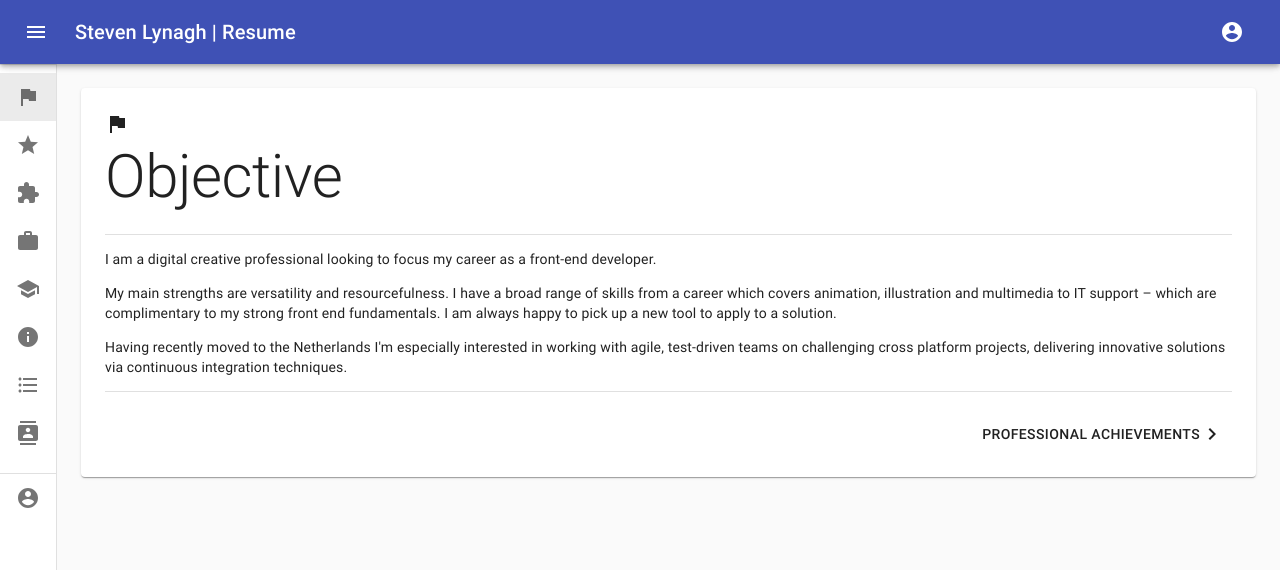
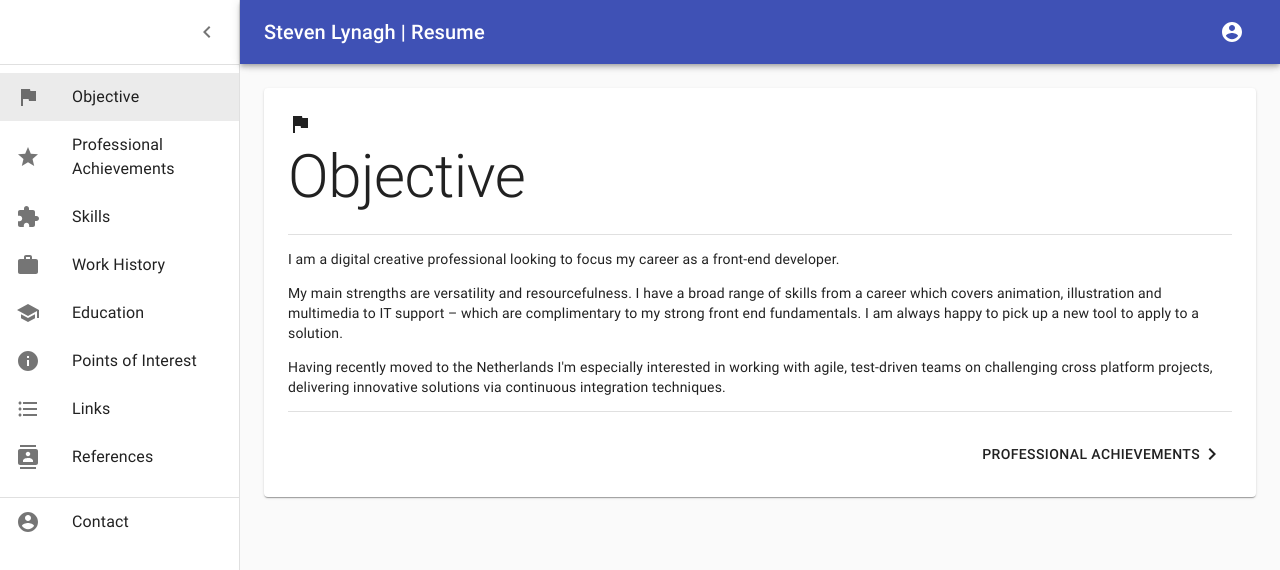
Before and after one commit to slynagh/resume-app, a React (Create React App) app: page / in a window 1280 px wide. Shown: the top 570 px of the page. Built offline with nearby package versions, Linux system fonts and the light colour scheme.

Commit message:
Main menu defaults to open for larger screen

```diff
--- a/src/App.js
+++ b/src/App.js
@@ -22,6 +22,9 @@ import { Divider } from '@material-ui/core';
 
 const drawerWidth = "240px";
 const structure = require("./data/structure");
+
+const initialWidth = window.innerWidth;
+console.log(initialWidth);
 
 const useStyles = makeStyles(theme => ({
   root: {
@@ -85,7 +88,8 @@ const useStyles = makeStyles(theme => ({
 function App(props) {
   const classes = useStyles();
   //const { container } = props;
-  const [menuOpen, setMenuOpen] = useState(false);
+
+  const [menuOpen, setMenuOpen] = useState(initialWidth > 640);
   const [currentPageIndex, setCurrentPageIndex] = useState(0);
 
   function update(toPageIndex) {
@@ -93,7 +97,7 @@ function App(props) {
   }
 
   function handleDrawerToggle() {
-    console.log("App: handleDrawerToggle()")
+   // console.log("App: handleDrawerToggle()")
     setMenuOpen(!menuOpen);
   }
 
```
